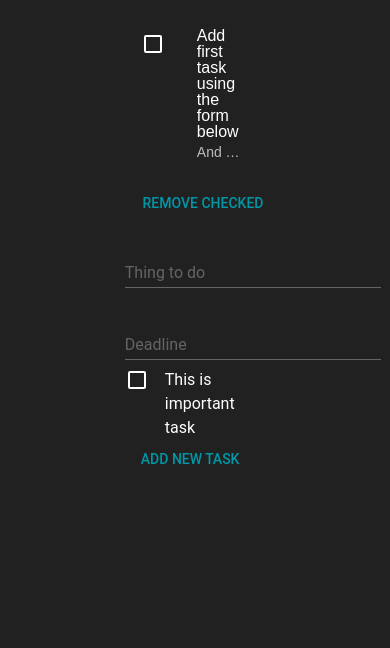
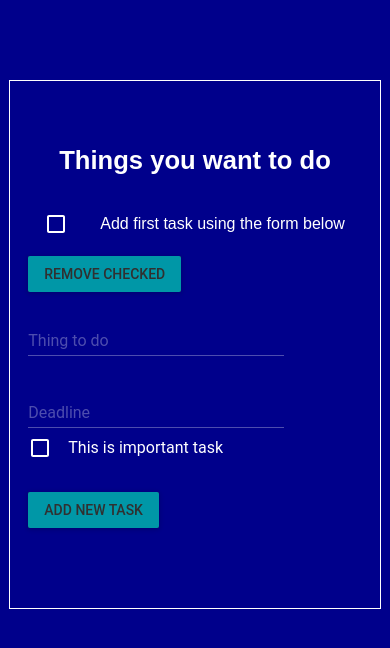
Before and after one commit to WPAS/TodoWithMaterialUI, a React (Create React App) app: page / in a window 390 px wide. Shown: the top 648 px of the page. Built offline with nearby package versions, Linux system fonts and the light colour scheme; what react-tap-event-plugin would draw is missing.

Commit message:
add Header and some styling

```diff
--- a/src/App.css
+++ b/src/App.css
@@ -1,5 +1,5 @@
 body {
-  background-color: #212121;
+  background-color: darkblue;
 }
 
 #div-root {
@@ -7,15 +7,53 @@ body {
 }
 
 main {
-  width: 90%;
-  margin: 0 auto;
+  width: 600px;
+  margin: 5rem auto;
+  border: 1px solid white;
+  padding-bottom: 5rem;
 }
 
 .centered {
-    width: 40%;
-    margin: 0 auto;
+  width: 50%;
+  margin: 0 auto;
 }
 
 .importantTask {
   color: rgb(255, 64, 129);;
 }
+
+.adding-button {
+  margin-top: 2rem;
+}
+
+h1 {
+  color: white;
+  padding-top: 3rem;
+  text-align: center;
+}
+
+@media (max-width: 605px) {
+  main {
+    width: 95%;
+  }
+  .centered {
+    width: 66%;
+    margin: 0 auto;
+  }
+  h1 {
+    font-size: 1.6rem;
+  }
+}
+
+@media (max-width: 400px) {
+  main {
+    width: 95%;
+  }
+  .centered {
+    width: 90%;
+    margin: 0 auto;
+  }
+  h1 {
+    font-size: 1.6rem;
+  }
+}
--- a/src/components/AddTodo.js
+++ b/src/components/AddTodo.js
@@ -1,6 +1,6 @@
 import React, { Component } from 'react';
 import TextField from 'material-ui/TextField';
-import FlatButton from 'material-ui/FlatButton';
+import RaisedButton from 'material-ui/RaisedButton';
 import Checkbox from 'material-ui/Checkbox';
 
 class AddTodo extends Component {
@@ -45,6 +45,10 @@ class AddTodo extends Component {
   }
 
   render() {
+    const style = {
+      'marginTop': '2rem'
+    }
+
     return(
       <form className="centered">
         <TextField
@@ -62,7 +66,7 @@ class AddTodo extends Component {
           floatingLabelText="Deadline"
           /><br />
         <Checkbox label="This is important task" checked={this.state.important ? true : false} onCheck={this.handleCheck} />
-        <FlatButton label="Add new task" primary={true} onTouchTap={this.handleSubmit} />
+        <RaisedButton style={style} label="Add new task" primary={true} onTouchTap={this.handleSubmit} />
       </form>
     )
   }
--- /dev/null
+++ b/src/components/Header.js
@@ -0,0 +1,7 @@
+import React from 'react';
+
+const Header = () => {
+  return <h1>Things you want to do</h1>;
+}
+
+export default Header;
--- a/src/components/Main.js
+++ b/src/components/Main.js
@@ -1,6 +1,7 @@
 import React, { Component } from 'react';
 import TodosList from './TodosList';
 import AddTodo from './AddTodo';
+import Header from './Header';
 
 class Main extends Component {
   constructor(props) {
@@ -17,16 +18,17 @@ class Main extends Component {
     if (localStorage.todo && localStorage.todo.length > 2) {
       savedTodos = JSON.parse(localStorage.getItem('todo'));
     } else {
-      savedTodos = [{id: 1, text: "Add first task using the form below", deadline: "And write when it should be finished", important: ""}]
+      savedTodos = [{id: 1, text: "Add first task using the form below", deadline: "", important: ""}]
     }
     this.setState({todos:savedTodos});
   }
 
   handleAdd(todo) {
-    this.setState((prevState) => {
-      return {
+    const currentTodos = this.state.todos;
+    this.setState(
+      {
         todos: [
-          ...prevState.todos,
+          ...currentTodos,
           {
             id: Date.now(),
             text: todo.text,
@@ -35,20 +37,17 @@ class Main extends Component {
           }
         ]
       }
-    });
+    );
   }
 
   handleDelete(array) {
-    this.setState((prevState) => {
-      let newState = prevState.todos;
-      array.forEach(number => {
-        newState = newState.filter(todo => {
-          return todo.id !== number;
-        });
+    let newState = this.state.todos;
+    array.forEach(number => {
+      newState = newState.filter(todo => {
+        return todo.id !== number;
       });
-
-      return { todos: newState };
     });
+    this.setState({ todos:newState });
   }
 
   componentDidUpdate() {
@@ -58,6 +57,7 @@ class Main extends Component {
   render() {
     return (
       <main>
+        <Header />
         <TodosList todos={this.state.todos} handleDelete={this.handleDelete.bind(this)} />
         <AddTodo handleAdd={this.handleAdd.bind(this)}/>
       </main>
--- a/src/components/TodosList.js
+++ b/src/components/TodosList.js
@@ -2,7 +2,7 @@ import React, { Component } from 'react';
 
 import {List, ListItem} from 'material-ui/List';
 import Checkbox from 'material-ui/Checkbox';
-import FlatButton from 'material-ui/FlatButton';
+import RaisedButton from 'material-ui/RaisedButton';
 
 class TodosList extends Component {
 
@@ -56,7 +56,7 @@ class TodosList extends Component {
             />
           ))}
         </List>
-        <FlatButton label="Remove checked tasks" primary={true} onTouchTap={this.handleClick} />
+        <RaisedButton label="Remove checked" primary={true} onTouchTap={this.handleClick} />
       </section>
     )
   }
```
Also changed, not shown: src/App.js (line endings or trailing spaces).
